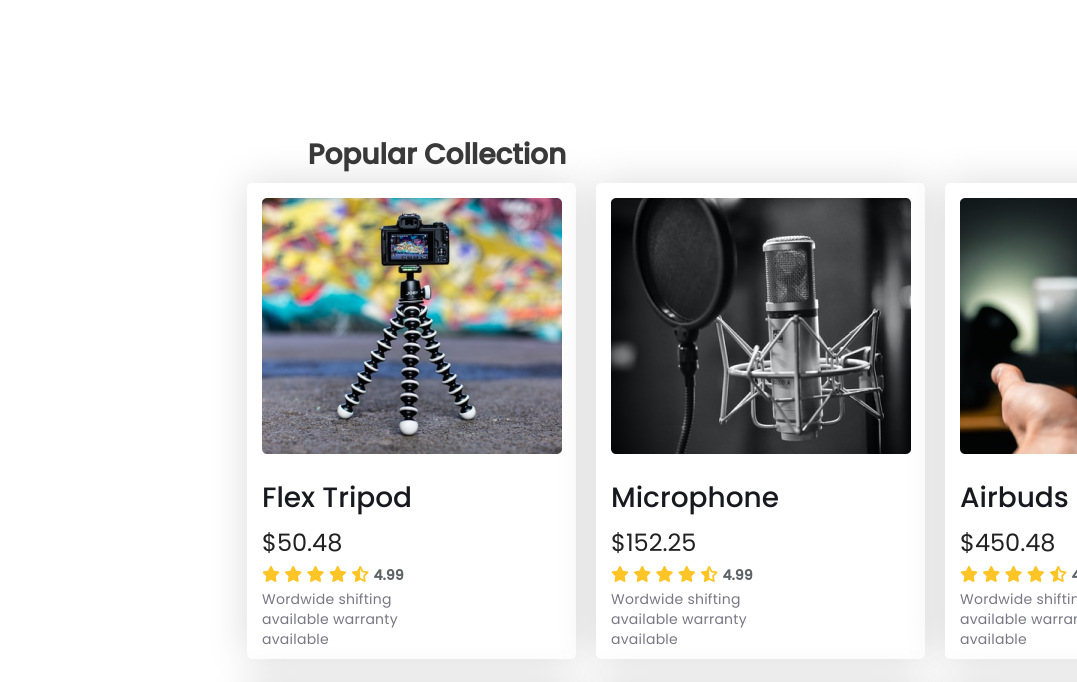
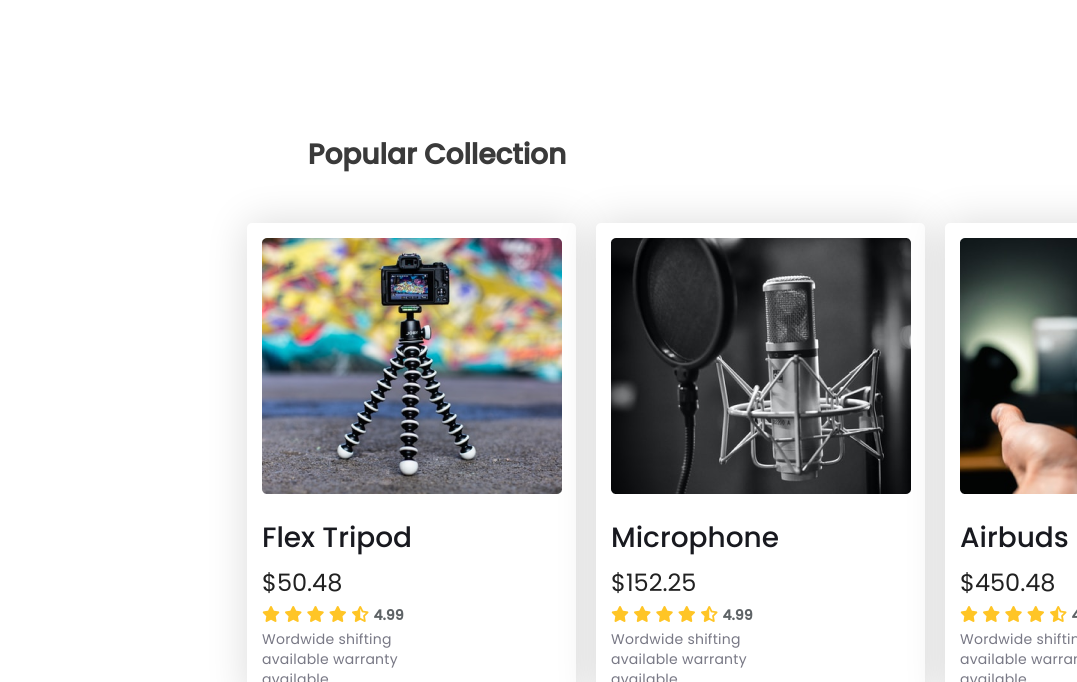
Before and after one commit to srayo16/influencer-gear, a plain HTML site: page index.html in a window 1280 px wide. Shown: the part 837-1519 px from the top of the page, without its empty margins (203-1280 px from the left). Drawn offline with Linux system fonts and the light colour scheme.

Commit message:
again all added

```diff
--- a/style.css
+++ b/style.css
@@ -177,7 +177,7 @@ margin-bottom: 0px;
     width: 329px;
     height: 476px;
     left: 450px;
-    top: 1020px;
+    top: 1060px;
     width: 1047px;
 
 
```
